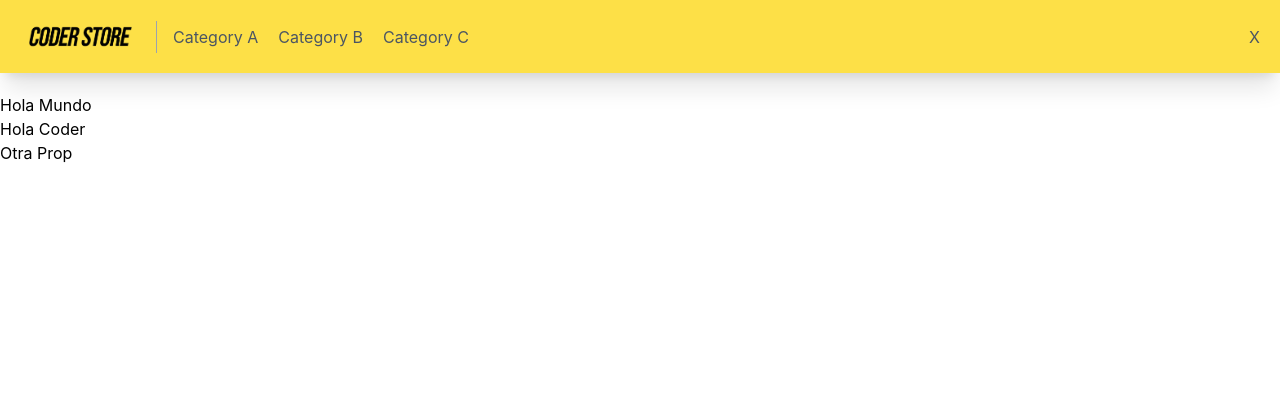
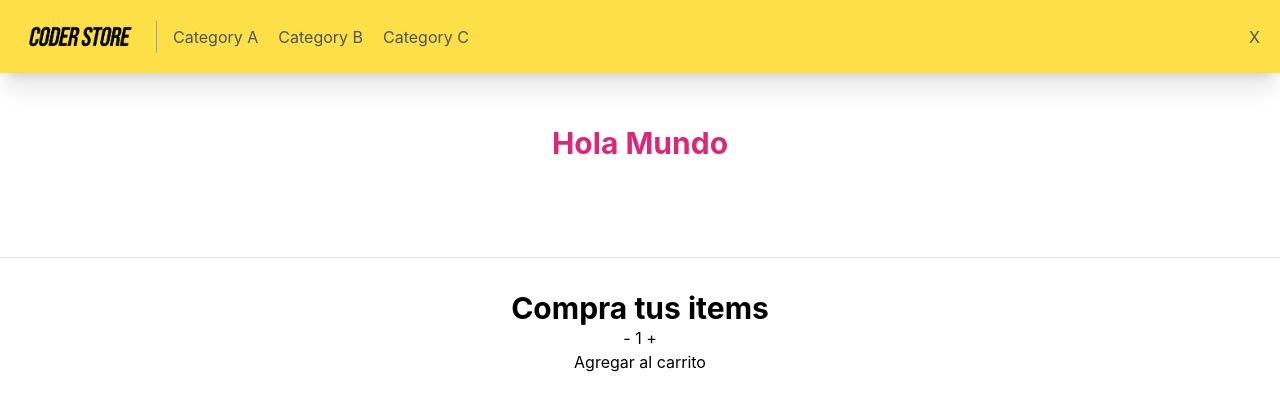
Before and after one commit to SSantiago90/React31160, a React (Create React App) app: page / in a window 1280 px wide. Shown: the top 410 px of the page. Built offline with nearby package versions, Linux system fonts and the light colour scheme.

Commit message:
item count

```diff
--- a/src/App.js
+++ b/src/App.js
@@ -1,3 +1,4 @@
+import ItemCount from "./components/ItemCount";
 import ItemListContainer from "./components/ItemListContainer";
 import NavBar from "./components/NavBar";
 
@@ -6,8 +7,8 @@ function App() {
     <div className="App">
         <NavBar />
         <ItemListContainer titulo="Hola Mundo" />
-        <ItemListContainer titulo="Hola Coder" />
-        <ItemListContainer titulo="Otra Prop" />
+        <hr/>
+        <ItemCount stock={5} initial={1}/>
     </div>
   );
 }
--- /dev/null
+++ b/src/components/ItemCount.jsx
@@ -0,0 +1,35 @@
+import React, { useState } from "react";
+
+function ItemCount(props) {
+    const [count, setCount] = useState(props.initial);
+
+    function handleAdd(){
+        if (count < props.stock) setCount(count + 1);
+    }
+
+    function handleSubstract(){
+        if ( count > 1 ) setCount(count - 1);
+    }
+
+    return (
+        <div class="container px-5 py-8 mx-auto">
+            <div class="flex flex-col text-center w-full mb-12">
+                <h1 class="sm:text-3xl text-2xl font-bold title-font mb">
+                    Compra tus items
+                </h1>
+                <div>
+                    <div>
+                        <button onClick={handleSubstract}>-</button>
+                        <span>    {count}    </span>
+                        <button onClick={handleAdd}>+</button>
+                    </div>
+                    <div>
+                        <button>Agregar al carrito</button>
+                    </div>
+                </div>
+            </div>
+        </div>
+    );
+}
+
+export default ItemCount;
--- a/src/components/ItemListContainer.jsx
+++ b/src/components/ItemListContainer.jsx
@@ -1,6 +1,10 @@
 function ItemListContainer( { titulo } ) {
   return (
-    <h1>{titulo}</h1>
+    <div class="container px-5 py-8 mx-auto">
+      <div class="flex flex-col text-center w-full mb-12">
+        <h1 class="sm:text-3xl text-2xl font-bold title-font mb-4 text-pink-600">{ titulo }</h1>
+      </div>
+    </div>
   )
 }
 
```
